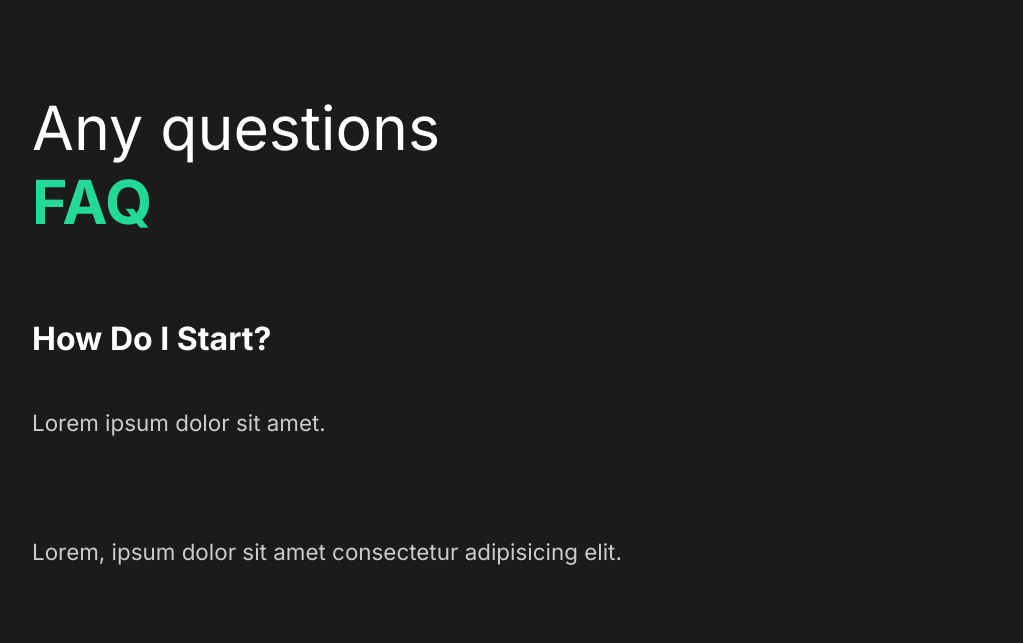
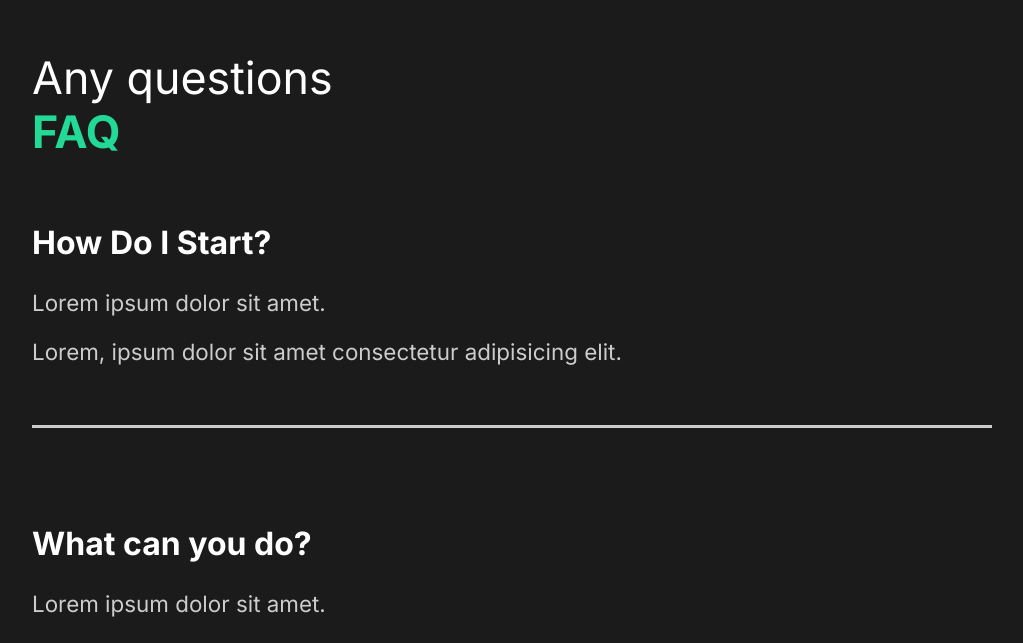
Before and after one commit to MrAdamUs/capture-portofolio, a React (Create React App) app: page / in a window 1280 px wide. Shown: the part 2136-2779 px from the top of the page, without its empty margins (128-1151 px from the left). Built offline with nearby package versions, Linux system fonts and the light colour scheme.

Commit message:
done the faq section and create toggle components

```diff
--- a/src/components/FaqSection.js
+++ b/src/components/FaqSection.js
@@ -1,6 +1,8 @@
 import React from 'react';
 import styled from 'styled-components';
 import { About } from '../styles';
+import Toggle from './Toggle';
+import { AnimateSharedLayout } from 'framer-motion';
 
 const FaqSection = () => {
   return (
@@ -9,38 +11,26 @@ const FaqSection = () => {
         <h2>
           Any questions <span>FAQ</span>
         </h2>
-        <div className='question'>
-          <h4>How Do I Start?</h4>
+        <AnimateSharedLayout>
+          <Toggle title='How Do I Start?'>
             <div className='answer'>
               <p>Lorem ipsum dolor sit amet.</p>
               <p>Lorem, ipsum dolor sit amet consectetur adipisicing elit.</p>
             </div>
-          <div className='faq-line'></div>
-        </div>
-        <div className='question'>
-          <h4>How Do I Start?</h4>
+          </Toggle>
+          <Toggle title='What can you do?'>
             <div className='answer'>
               <p>Lorem ipsum dolor sit amet.</p>
               <p>Lorem, ipsum dolor sit amet consectetur adipisicing elit.</p>
             </div>
-          <div className='faq-line'></div>
-        </div>
-        <div className='question'>
-          <h4>How Do I Start?</h4>
+          </Toggle>
+          <Toggle title='I want the best service '>
             <div className='answer'>
               <p>Lorem ipsum dolor sit amet.</p>
               <p>Lorem, ipsum dolor sit amet consectetur adipisicing elit.</p>
             </div>
-          <div className='faq-line'></div>
-        </div>
-        <div className='question'>
-          <h4>How Do I Start?</h4>
-          <div className='answer'>
-            <p>Lorem ipsum dolor sit amet.</p>
-            <p>Lorem, ipsum dolor sit amet consectetur adipisicing elit.</p>
-          </div>
-          <div className='faq-line'></div>
-        </div>
+          </Toggle>
+        </AnimateSharedLayout>
       </div>
     </Faq>
   );
@@ -64,13 +54,13 @@ const Faq = styled(About)`
   }
 
   .question {
-    padding: 3rem 0rem;
+    padding: 2rem 0rem;
     cursor: pointer;
   }
-  .amswer {
-    padding: 2rem 0rem;
+  .answer {
+    padding: 1rem 0rem;
     p {
-      padding: 1rem 0rem;
+      padding: 0.5rem 0rem;
     }
   }
 `;
--- a/src/components/GlobalStyle.js
+++ b/src/components/GlobalStyle.js
@@ -13,7 +13,7 @@ const GlobalStyle = createGlobalStyle`
 
 button {
   font-weight: bold;
-  font-size: 1.1.rem;
+  font-size: 1.1rem;
   cursor: pointer;
   padding: 1rem 2rem;
   border: 3px solid #23d997;
@@ -29,7 +29,7 @@ button {
 }
 h2 {
   font-weight: lighter;
-  font-size: 3.8rem;
+  font-size: 2.8rem;
 }
 h3{
   color: white;
--- /dev/null
+++ b/src/components/Toggle.js
@@ -0,0 +1,15 @@
+import React, { useState } from 'react';
+import { motion } from 'framer-motion';
+
+const Toggle = ({ children, title }) => {
+  const [toggle, setTogggle] = useState(true);
+  return (
+    <motion.div layout className='question' onClick={() => setTogggle(!toggle)}>
+      <motion.h4 layout>{title}</motion.h4>
+      {toggle ? children : null}
+      <div className='faq-line'></div>
+    </motion.div>
+  );
+};
+
+export default Toggle;
--- a/src/styles.js
+++ b/src/styles.js
@@ -16,6 +16,7 @@ export const Description = styled.div`
   z-index: 2;
   h2 {
     font-weight: lighter;
+    font-size: 2.8rem;
   }
 `;
 
```
Also changed, not shown: 1 other file (tests, documents, lock files or other folders). Lines whose indentation alone changed are shown as unchanged.
